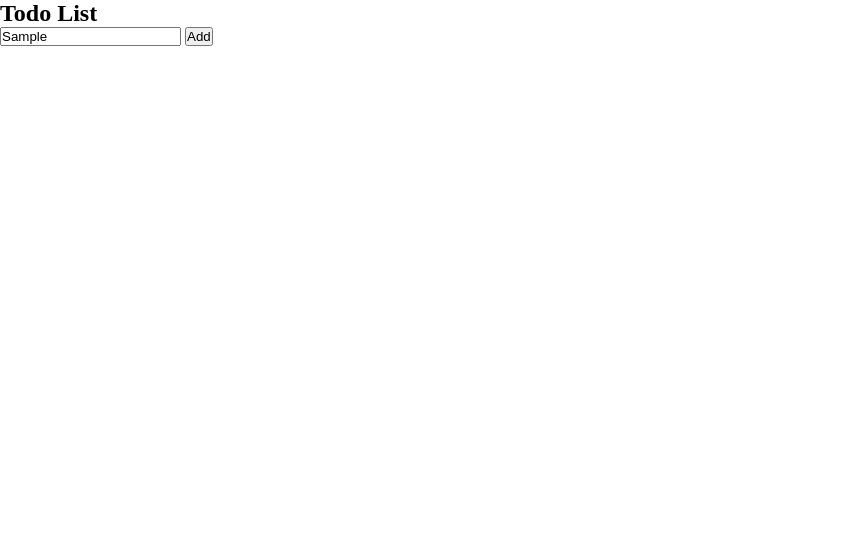
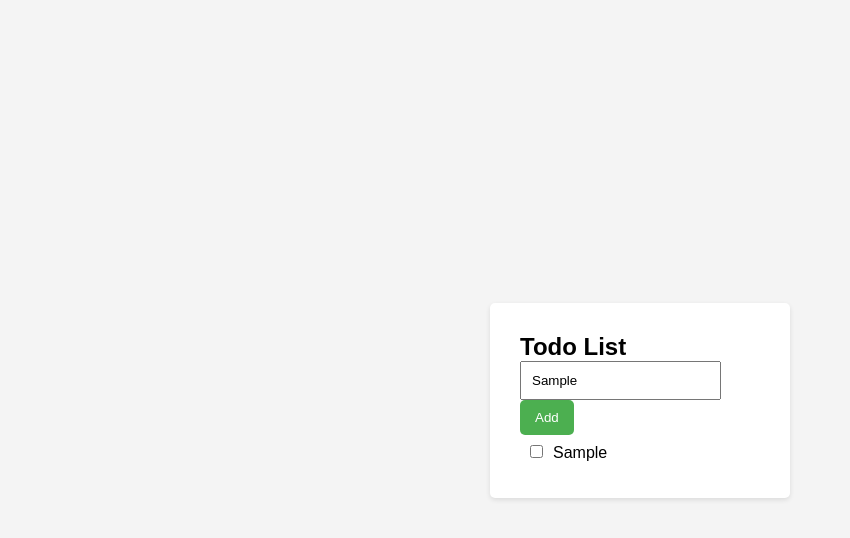
Before and after one commit to Miaroaming/ToDoApp, a plain HTML site: page index.html in a window 1280 px wide. Both pictures are taken after typing "Sample" into the empty fields and a click on the button "Add". Shown: the whole page, without its empty margins (0-850 px from the left). Drawn offline with Linux system fonts and the light colour scheme.

Commit message:
finished app

```diff
--- a/script.js
+++ b/script.js
@@ -2,7 +2,7 @@ function addTodo() {
     // get the input element and its value
     const input = document.getElementById("todo-input");
     //get value and trim whitespace from start/end
-    const inputValue = input.Value.trim();
+    const inputValue = input.value.trim();
 
     //check to see if the input value isnt empty
     if (inputValue !== "") {
@@ -28,3 +28,24 @@ function addTodo() {
         alert("Please enter a valid todo item");
     }
 }
+
+// Add event listener to the "add" button to add a new to do item:
+document.getElementById('add-button').addEventListener("click", addTodo);
+
+//event listener to mark todo items as completed
+// onchange event on the to do item
+document.getElementById("todo-list").addEventListener("change", function(event) {
+    // check if the event trigger was a checkbox
+    if (event.target.type === "checkbox") {
+        // get the parent list item of the checkbox
+        const listItem = event.target.parentNode;
+        //check if the checkbox is checked or not
+        if (event.target.checked) {
+            // apply line-through style when the checkbox is checked:
+            listItem.style.textDecoration = "line-through";
+        } else {
+            // remove the line-through when unchecked:
+            listItem.style.textDecoration = "none";
+        }
+    }
+});
--- a/style.css
+++ b/style.css
@@ -3,3 +3,45 @@
     margin: 0;
     box-sizing: border-box;
 }
+
+body {
+    font-family: arial, sans-serif;
+    display: flex;
+    justify-content: center;
+    align-items: center;
+    height: 100vh;
+    background-color: #f4f4f4;
+}
+
+#todo-cont {
+    width: 300px;
+    background-color: #fff;
+    border-radius: 5px;
+    box-shadow: 0 2px 5px rgba(0, 0, 0, 0.1);
+    padding: 30px;
+}
+
+#todo-list {
+    list-style-type: none;
+}
+
+#todo-input[type="text"]{
+    padding: 10px 10px;
+}
+
+input[type="checkbox"] {
+    margin: 10px;
+}
+
+#add-button {
+    background-color: #4caf50;
+    color: white;
+    padding: 10px 15px;
+    border: none;
+    border-radius: 5px;
+    cursor: pointer;
+    transition: background-color 0.3s;
+}
+#add-button:hover {
+    background-color: #45a049;
+}
```
